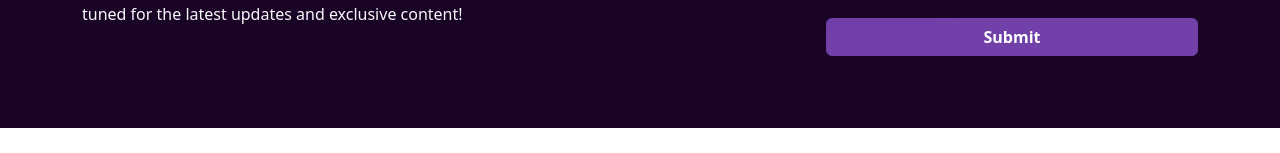
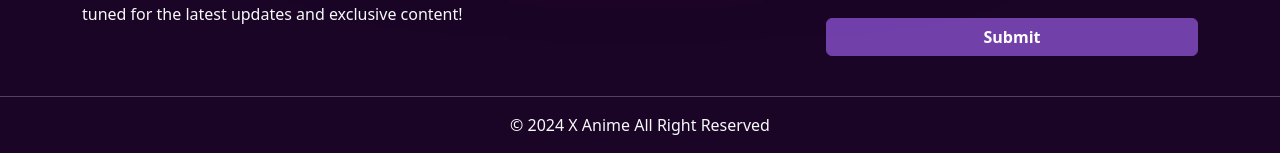
Before and after one commit to HAMEDESLAM/Animes, a plain HTML site: page index.html in a window 1280 px wide. Shown: the part 4132-4285 px from the top of the page. Before the commit the page ends 4260 px from the top, so only its background shows below. Drawn offline with nearby package versions, Linux system fonts and the light colour scheme.

Commit message:
Footer copyrights

```diff
--- a/index.html
+++ b/index.html
@@ -410,7 +410,7 @@
     <!--Contact ENDS-->
 
     <!--Footer STARTS-->
-    <section class="footer py-5">
+    <section class="footer pt-5">
       <div class="container">
         <div class="d-flex justify-content-between">
             <div class="col-6">
@@ -457,7 +457,10 @@
             </div>
         </div>
       </div>
-
+      <hr class="text-light" />
+      <div class="text-light pb-3 text-center m-0">
+        © 2024 X Anime All Right Reserved
+      </div>
     </section>
     <!--Footer ENDS-->
 
```
